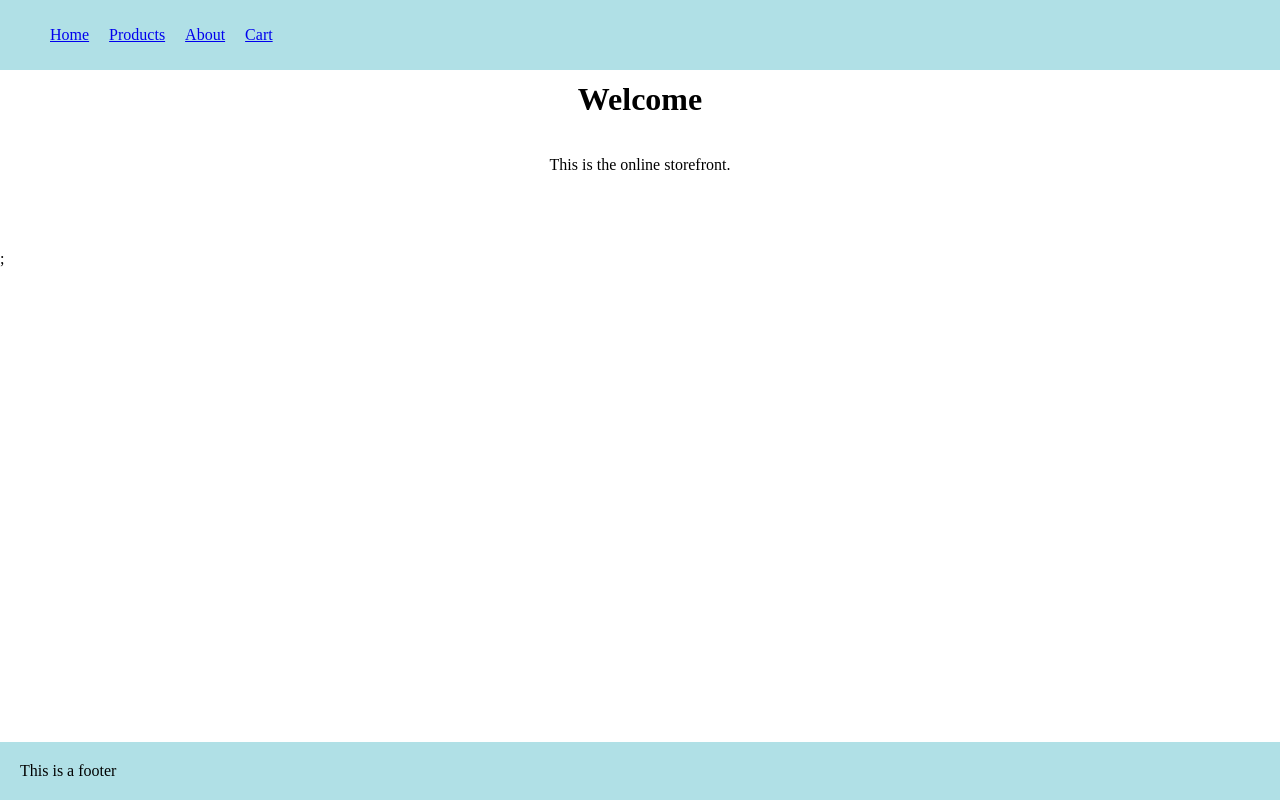
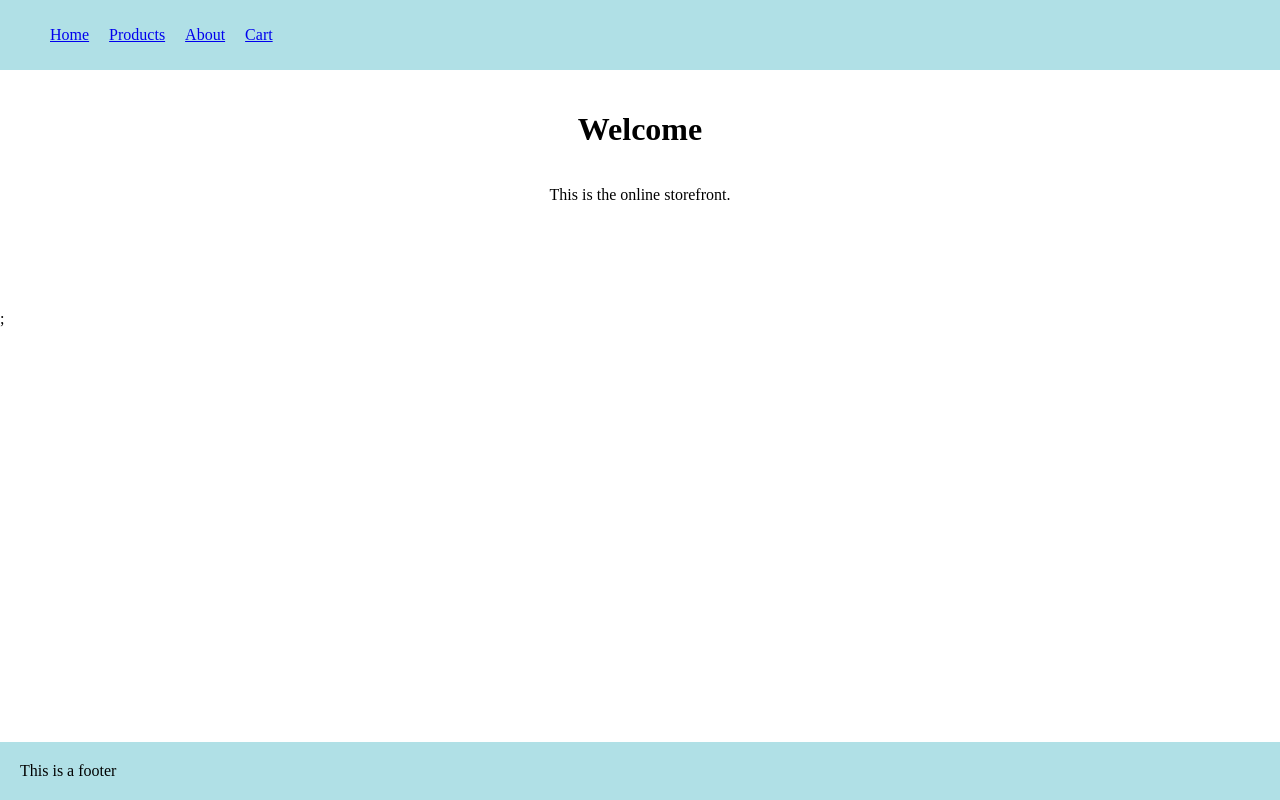
Before and after one commit to jae-kat/ecommerce-mockup, a Next.js app: page / in a window 1280 px wide. Built offline with nearby package versions, Linux system fonts and the light colour scheme.

Commit message:
Make top margin of main bigger

```diff
--- a/components/Layout.js
+++ b/components/Layout.js
@@ -8,7 +8,7 @@ const mainStyles = css`
   display: flex;
   flex-direction: column;
   align-items: center;
-  margin: 60px 30px;
+  margin: 90px 30px;
 `;
 
 export default function Layout(props) {
```
